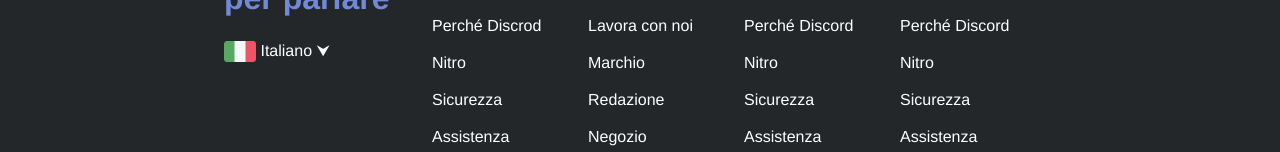
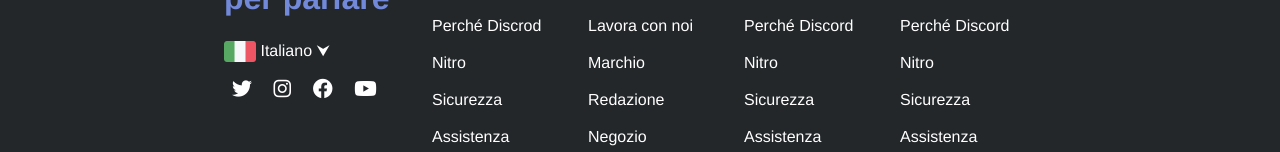
Before and after one commit to gianmarcocilia/htmlcss-discord, a plain HTML site: page index.html in a window 1280 px wide. Shown: the part 3954-4106 px from the top of the page. Drawn offline with Linux system fonts and the light colour scheme.

Commit message:
add: update footer with logo social

```diff
--- a/css/style.css
+++ b/css/style.css
@@ -198,6 +198,8 @@
     background-color: rgb(35 39 42);
 }
 
+/* Footer top  */
+
 .footer-top {
     padding: 5rem 0 0;
     text-align: left;
@@ -228,6 +230,17 @@
     width: 2rem;
 }
 
+/* Loghi social */
+.icon-set {
+    padding-top: 1rem;
+    color: white;
+    font-size: 20px;
+}
+
+.space {
+    padding: 0rem .5rem;
+}
+
 .right-footer h4 {
     color: rgb(114 137 218);
 }
@@ -241,7 +254,7 @@
     border: 1px solid rgb(114 137 218);
 }
 
-/* Footer2 with logo and buttons */
+/* Footer bottom  */
 
 .footer-bottom {
     padding: 1rem 0 3rem;
--- a/index.html
+++ b/index.html
@@ -5,6 +5,7 @@
     <meta name="viewport" content="width=device-width, initial-scale=1.0">
     <title>Discord</title>
     <link rel="stylesheet" href="css/style.css">
+    <link rel="stylesheet" href="https://cdnjs.cloudflare.com/ajax/libs/font-awesome/6.4.2/css/all.min.css">
 </head>
 <body>
     <!-- Header-->
@@ -133,8 +134,15 @@
                     <h3>Il tuo posto per parlare</h3>
                     <img class="logoita" src="img/ita.png" alt="">
                     <p>Italiano &#11167;</p>
+                    <div class="icon-set">
+                        <i class="fa-brands fa-twitter space"></i>
+                        <i class="fa-brands fa-instagram space"></i>
+                        <i class="fa-brands fa-facebook space"></i>
+                        <i class="fa-brands fa-youtube space"></i>
+                    </div>
                 </div>
                 <!-- Loghi -->
+
 
                 <div class="right-footer">
                     <ul>
```
